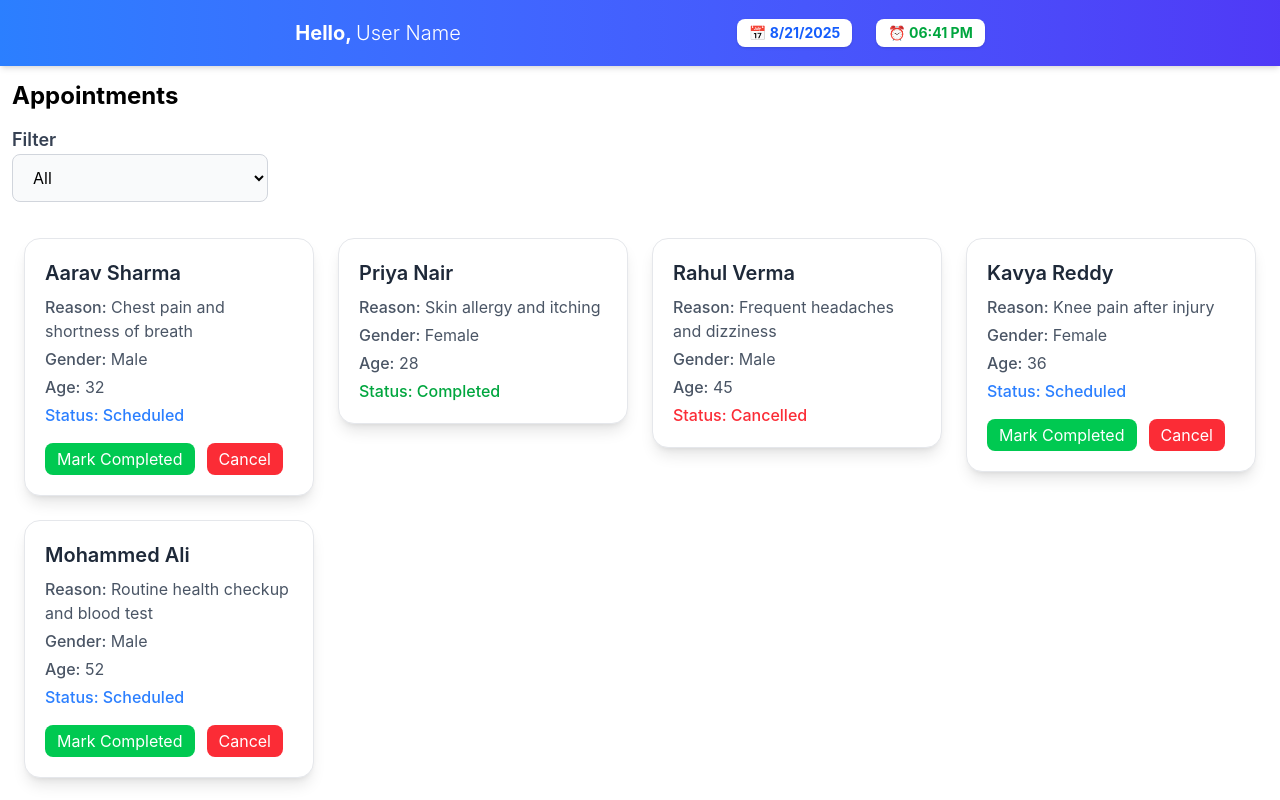
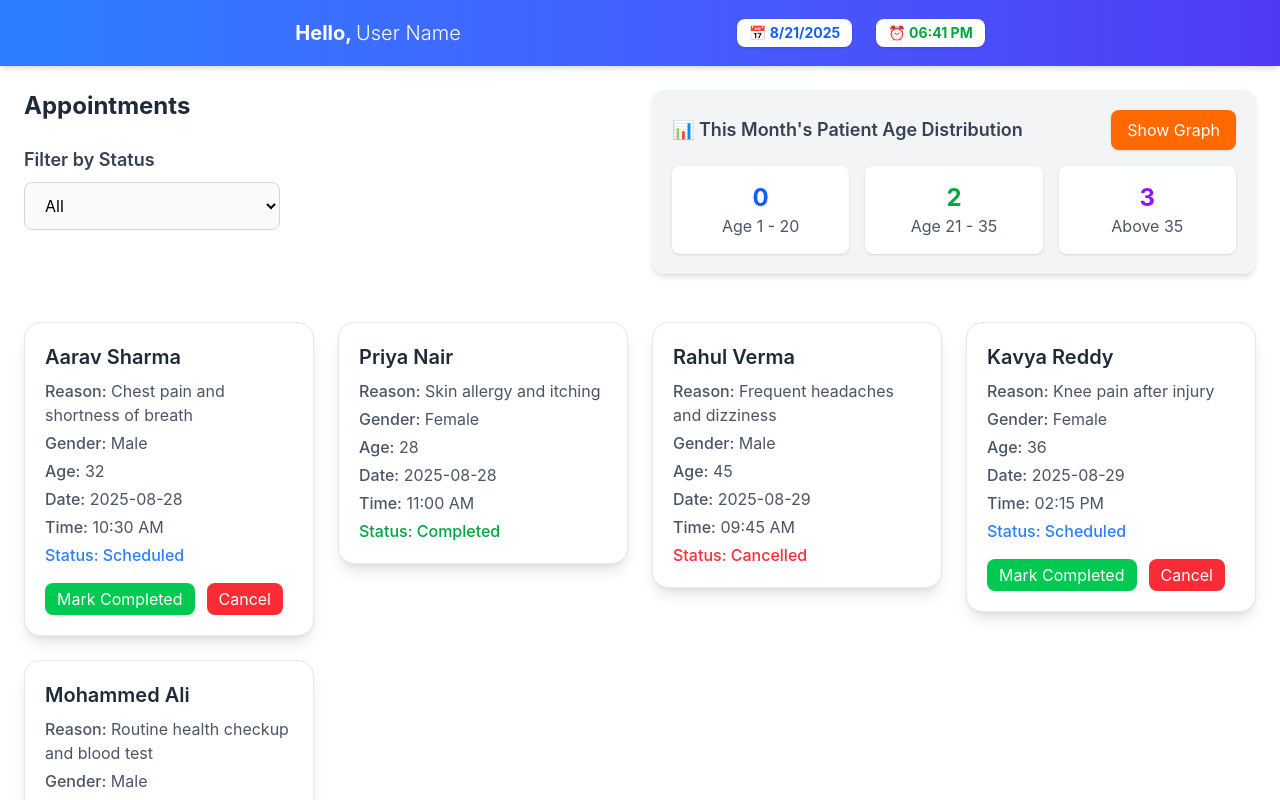
Before and after one commit to Padmakumar18/Hospital-management, a React (Create React App) app in the folder frontend/app/: page /home in a window 1280 px wide. Shown: the top 800 px of the page. Built offline with nearby package versions, Linux system fonts and the light colour scheme.

Commit message:
Graph added to show a patients count details

```diff
--- a/frontend/app/package.json
+++ b/frontend/app/package.json
@@ -12,6 +12,7 @@
     "react-dom": "^19.1.1",
     "react-router-dom": "^7.8.2",
     "react-scripts": "5.0.1",
+    "recharts": "^3.1.2",
     "web-vitals": "^2.1.4"
   },
   "scripts": {
--- a/frontend/app/src/components/roles/Doctor.js
+++ b/frontend/app/src/components/roles/Doctor.js
@@ -2,11 +2,13 @@ import React, { useState } from "react";
 import { appointments as initialAppointments } from "../mockData/appointments";
 import PatientCard from "./components/PatientCard";
 import { motion, AnimatePresence } from "framer-motion";
+import AgeDistribution from "./components/AgeDistribution"; // import graph
 import "./style/Doctor.css";
 
 const Doctor = () => {
   const [filter, setFilter] = useState("");
   const [appointmentData, setAppointmentData] = useState(initialAppointments);
+  const [showGraph, setShowGraph] = useState(false); // toggle table/graph
 
   const handleInputChange = (e) => {
     setFilter(e.target.value);
@@ -25,12 +27,7 @@ const Doctor = () => {
 
   const containerVariants = {
     hidden: { opacity: 0 },
-    show: {
-      opacity: 1,
-      transition: {
-        staggerChildren: 0.15,
-      },
-    },
+    show: { opacity: 1, transition: { staggerChildren: 0.15 } },
   };
 
   const cardVariants = {
@@ -39,13 +36,21 @@ const Doctor = () => {
     exit: { opacity: 0, y: -20 },
   };
 
+  const count0to20 = filteredAppointments.filter(
+    (p) => p.age >= 1 && p.age <= 20
+  ).length;
+  const count21to35 = filteredAppointments.filter(
+    (p) => p.age > 20 && p.age <= 35
+  ).length;
+  const countAbove35 = filteredAppointments.filter((p) => p.age > 35).length;
+
   return (
     <div className="container-fluid">
+      {/* Header */}
       <div className="doctor-header flex items-center justify-between bg-gradient-to-r from-blue-500 to-indigo-600 text-white px-6 py-4 shadow-md">
         <h1 className="text-xl font-bold">
           Hello, <span className="font-light">User Name</span>
         </h1>
-
         <div className="flex items-center space-x-6 text-sm font-bold">
           <p className="bg-white text-blue-600 px-3 py-1 rounded-lg shadow-sm">
             📅 {new Date().toLocaleDateString()}
@@ -60,17 +65,22 @@ const Doctor = () => {
         </div>
       </div>
 
-      <div className="appointments p-3">
-        <p className="font-bold appointments-para">Appointments</p>
+      <div className="appointments p-6">
+        <div className="grid grid-cols-1 lg:grid-cols-2 gap-6">
+          {/* Left Side: Appointments + Filter */}
+          <div className="space-y-6">
+            <p className="text-2xl font-bold text-gray-800">Appointments</p>
+
             <div>
-          <label className="block text-lg font-semibold text-gray-700 mt-3">
-            Filter
+              <label className="block text-lg font-semibold text-gray-700 mb-2">
+                Filter by Status
               </label>
               <select
-            name="role"
                 value={filter}
                 onChange={handleInputChange}
-            className="w-64 px-4 py-3 border border-gray-300 rounded-lg focus:ring-2 focus:ring-blue-500 focus:border-transparent transition-all duration-200 bg-gray-50 focus:bg-white"
+                className="w-64 px-4 py-3 border border-gray-300 rounded-lg
+                focus:ring-2 focus:ring-blue-500 focus:border-transparent
+                transition bg-gray-50 focus:bg-white"
               >
                 <option value="">All</option>
                 <option value="Completed">Completed</option>
@@ -80,6 +90,58 @@ const Doctor = () => {
             </div>
           </div>
 
+          <div className="bg-gray-100 p-5 rounded-xl shadow-md">
+            <div className="flex items-center justify-between mb-4">
+              <h3 className="text-lg font-semibold text-gray-700">
+                📊 This Month's Patient Age Distribution
+              </h3>
+              <button
+                onClick={() => setShowGraph(!showGraph)}
+                className="px-4 py-2 bg-orange-500 text-white rounded-lg shadow hover:bg-orange-700 transition"
+              >
+                {showGraph ? "Show Cards" : "Show Graph"}
+              </button>
+            </div>
+
+            {!showGraph ? (
+              <div className="grid grid-cols-1 sm:grid-cols-3 gap-4 text-center">
+                <div className="bg-white rounded-lg shadow p-4">
+                  <p className="text-2xl font-bold text-blue-600">
+                    {
+                      filteredAppointments.filter(
+                        (p) => p.age >= 1 && p.age <= 20
+                      ).length
+                    }
+                  </p>
+                  <p className="text-gray-600">Age 1 - 20</p>
+                </div>
+
+                <div className="bg-white rounded-lg shadow p-4">
+                  <p className="text-2xl font-bold text-green-600">
+                    {
+                      filteredAppointments.filter(
+                        (p) => p.age > 20 && p.age <= 35
+                      ).length
+                    }
+                  </p>
+                  <p className="text-gray-600">Age 21 - 35</p>
+                </div>
+
+                <div className="bg-white rounded-lg shadow p-4">
+                  <p className="text-2xl font-bold text-purple-600">
+                    {filteredAppointments.filter((p) => p.age > 35).length}
+                  </p>
+                  <p className="text-gray-600">Above 35</p>
+                </div>
+              </div>
+            ) : (
+              <AgeDistribution filteredAppointments={filteredAppointments} />
+            )}
+          </div>
+        </div>
+      </div>
+
+      {/* Cards */}
       <motion.div
         className="grid grid-cols-1 sm:grid-cols-2 lg:grid-cols-4 gap-6 p-6"
         variants={containerVariants}
--- /dev/null
+++ b/frontend/app/src/components/roles/components/AgeDistribution.js
@@ -0,0 +1,45 @@
+import React from "react";
+import {
+  BarChart,
+  Bar,
+  XAxis,
+  YAxis,
+  Tooltip,
+  CartesianGrid,
+  ResponsiveContainer,
+} from "recharts";
+
+const AgeDistribution = ({ filteredAppointments }) => {
+  const ageGroups = [
+    {
+      name: "0 - 20",
+      count: filteredAppointments.filter((p) => p.age >= 1 && p.age <= 20)
+        .length,
+    },
+    {
+      name: "21 - 35",
+      count: filteredAppointments.filter((p) => p.age > 20 && p.age <= 35)
+        .length,
+    },
+    {
+      name: "Above 35",
+      count: filteredAppointments.filter((p) => p.age > 35).length,
+    },
+  ];
+
+  return (
+    <div className="h-64">
+      <ResponsiveContainer width="100%" height="100%">
+        <BarChart data={ageGroups}>
+          <CartesianGrid strokeDasharray="3 3" />
+          <XAxis dataKey="name" />
+          <YAxis allowDecimals={false} />
+          <Tooltip />
+          <Bar dataKey="count" fill="#f97316" radius={[6, 6, 0, 0]} />
+        </BarChart>
+      </ResponsiveContainer>
+    </div>
+  );
+};
+
+export default AgeDistribution;
--- a/frontend/app/src/components/roles/components/PatientCard.js
+++ b/frontend/app/src/components/roles/components/PatientCard.js
@@ -21,6 +21,12 @@ const PatientCard = ({ patient, onStatusChange }) => {
       </p>
       <p className="text-gray-600 mb-1">
         <span className="font-medium">Age:</span> {patient.age}
+      </p>
+      <p className="text-gray-600 mb-1">
+        <span className="font-medium">Date:</span> {patient.appointmentDate}
+      </p>
+      <p className="text-gray-600 mb-1">
+        <span className="font-medium">Time:</span> {patient.appointmentTime}
       </p>
       <p className={`font-medium ${statusColor}`}>Status: {patient.status}</p>
 
```
Also changed, not shown: 1 other file (tests, documents, lock files or other folders). Lines whose indentation alone changed are shown as unchanged.
